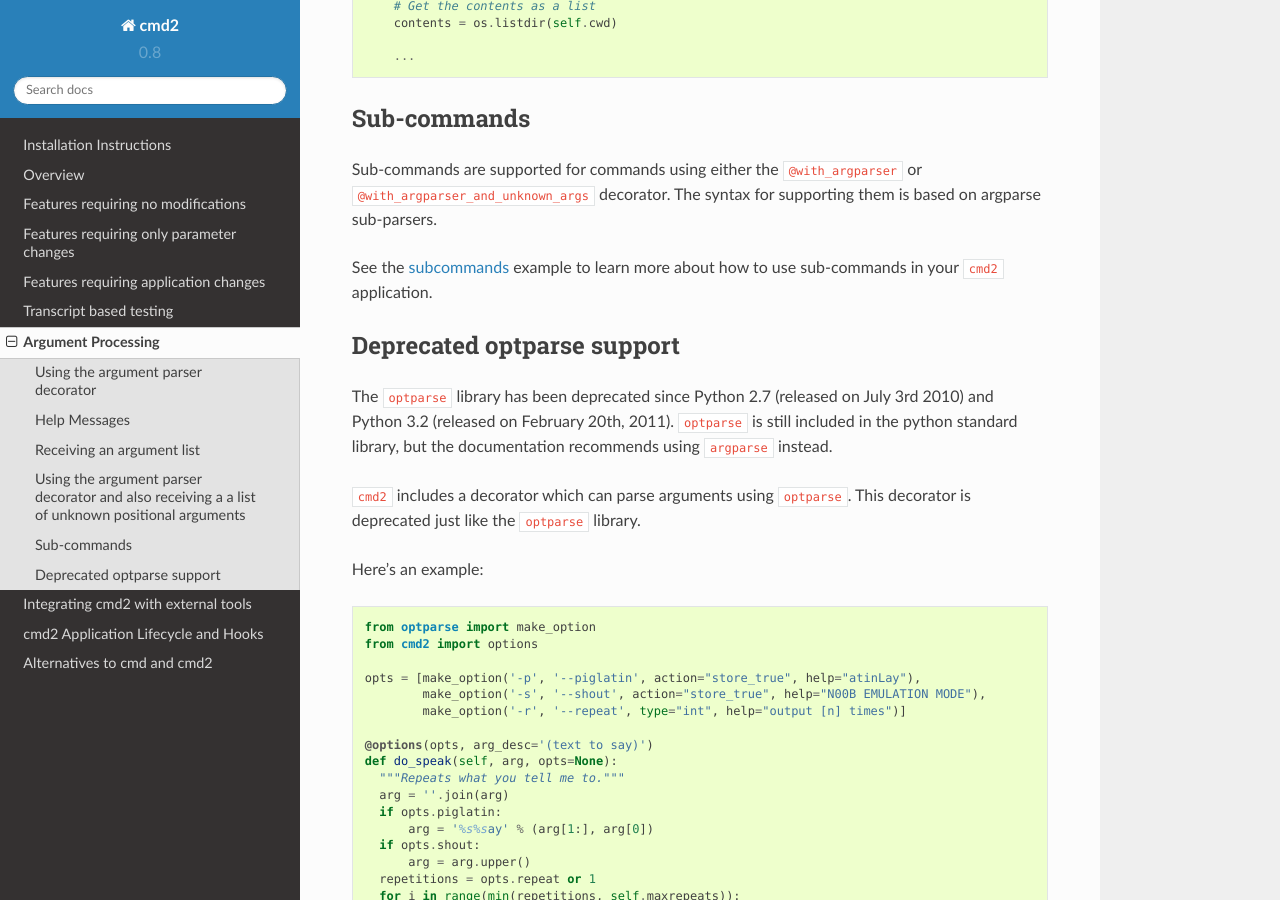
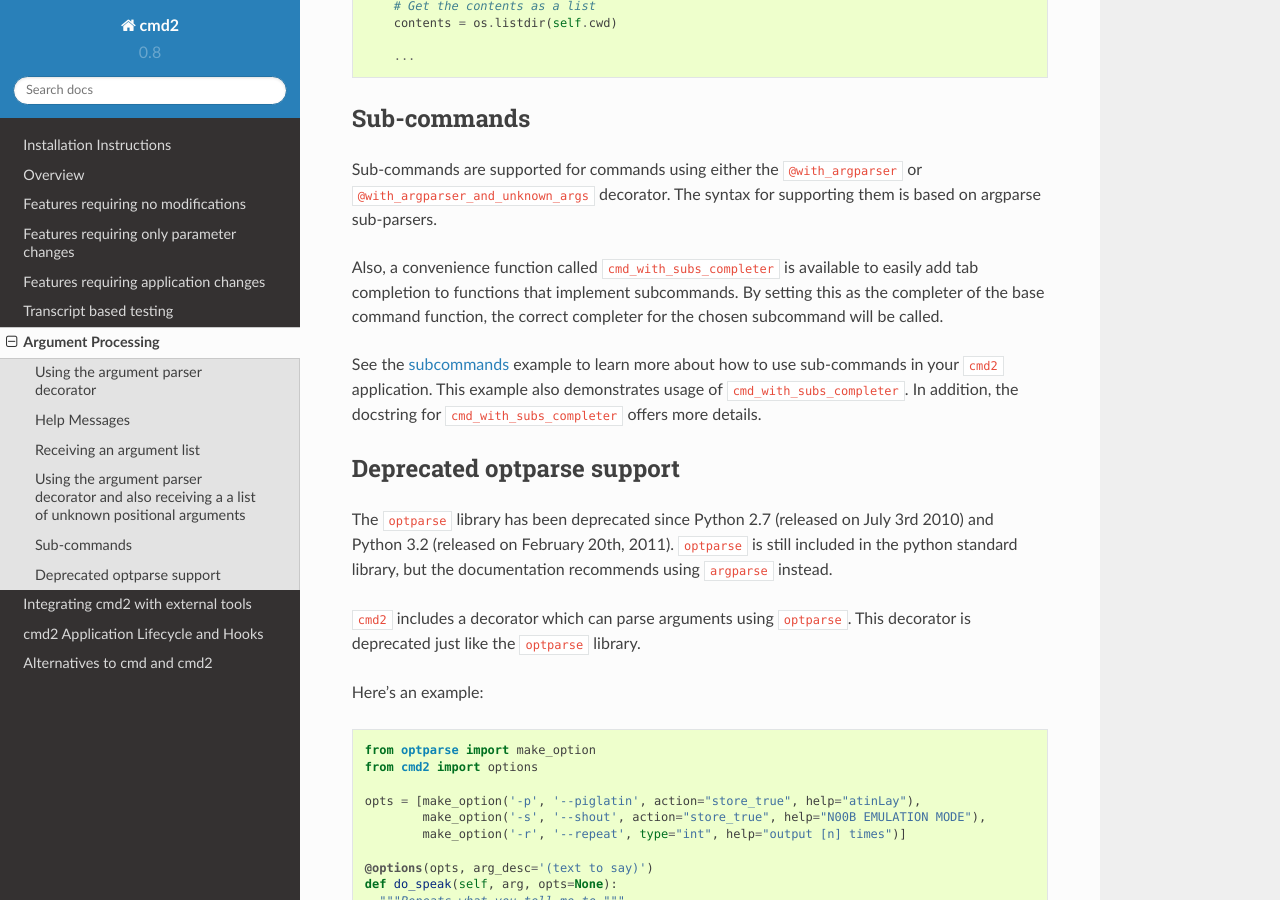
Before and after one commit to python-cmd2/cmd2, a Sphinx documentation site: the page built from docs/argument_processing.rst, in a window 1280 px wide and 900 px high, scrolled down 4054 px. Built offline with Sphinx 7.4.7 and the Read the Docs theme 2.0.0, drawn with Linux system fonts in a browser that asks for light colours.

Commit message:
Documented cmd_with_subs_completer function

```diff
--- a/docs/argument_processing.rst
+++ b/docs/argument_processing.rst
@@ -214,7 +214,13 @@
 Sub-commands are supported for commands using either the ``@with_argparser`` or
 ``@with_argparser_and_unknown_args`` decorator.  The syntax for supporting them is based on argparse sub-parsers.
 
+Also, a convenience function called ``cmd_with_subs_completer`` is available to easily add tab completion to functions
+that implement subcommands. By setting this as the completer of the base command function, the correct completer for
+the chosen subcommand will be called.
+
 See the subcommands_ example to learn more about how to use sub-commands in your ``cmd2`` application.
+This example also demonstrates usage of ``cmd_with_subs_completer``. In addition, the docstring for
+``cmd_with_subs_completer`` offers more details.
 
 .. _subcommands: https://github.com/python-cmd2/cmd2/blob/master/examples/subcommands.py
 
```
